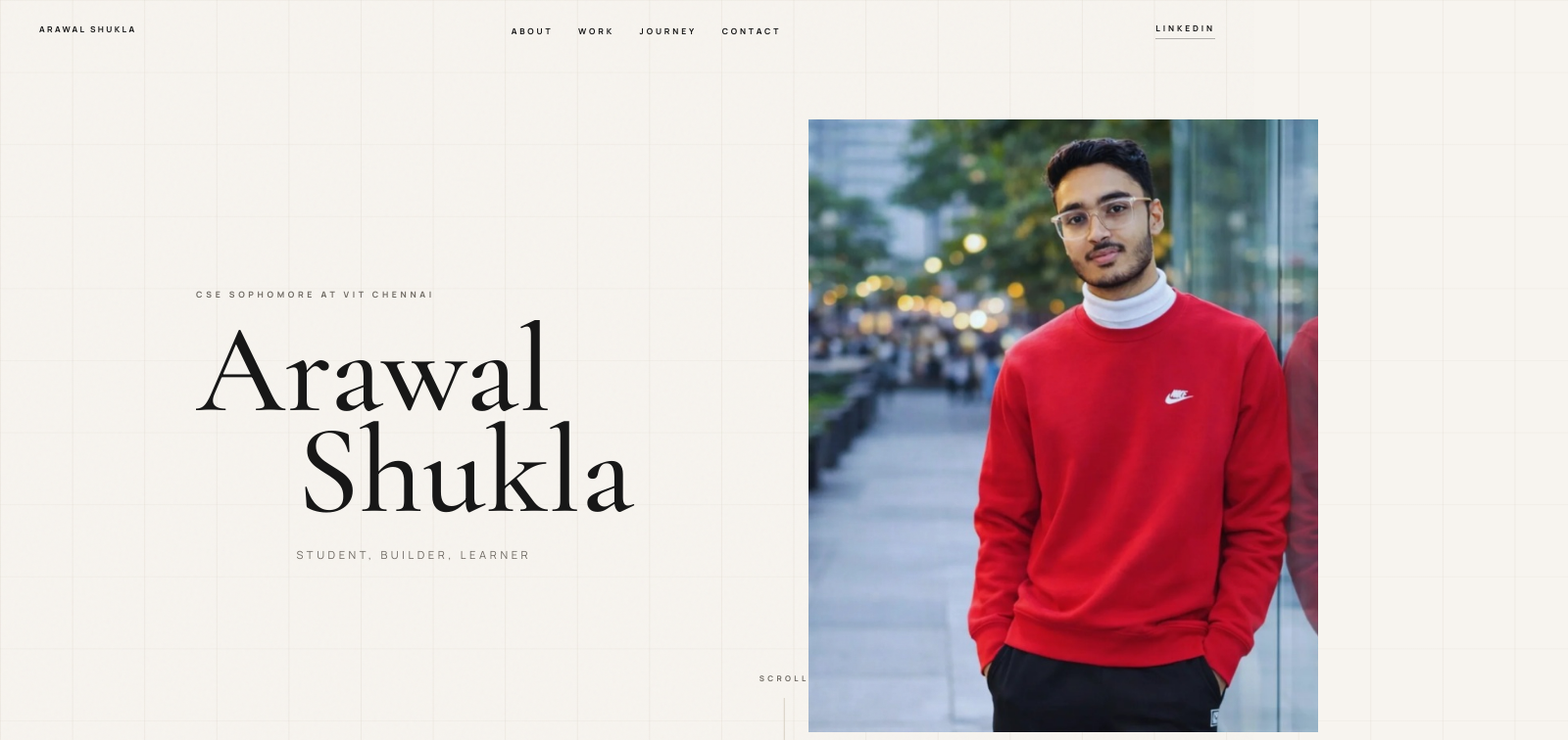
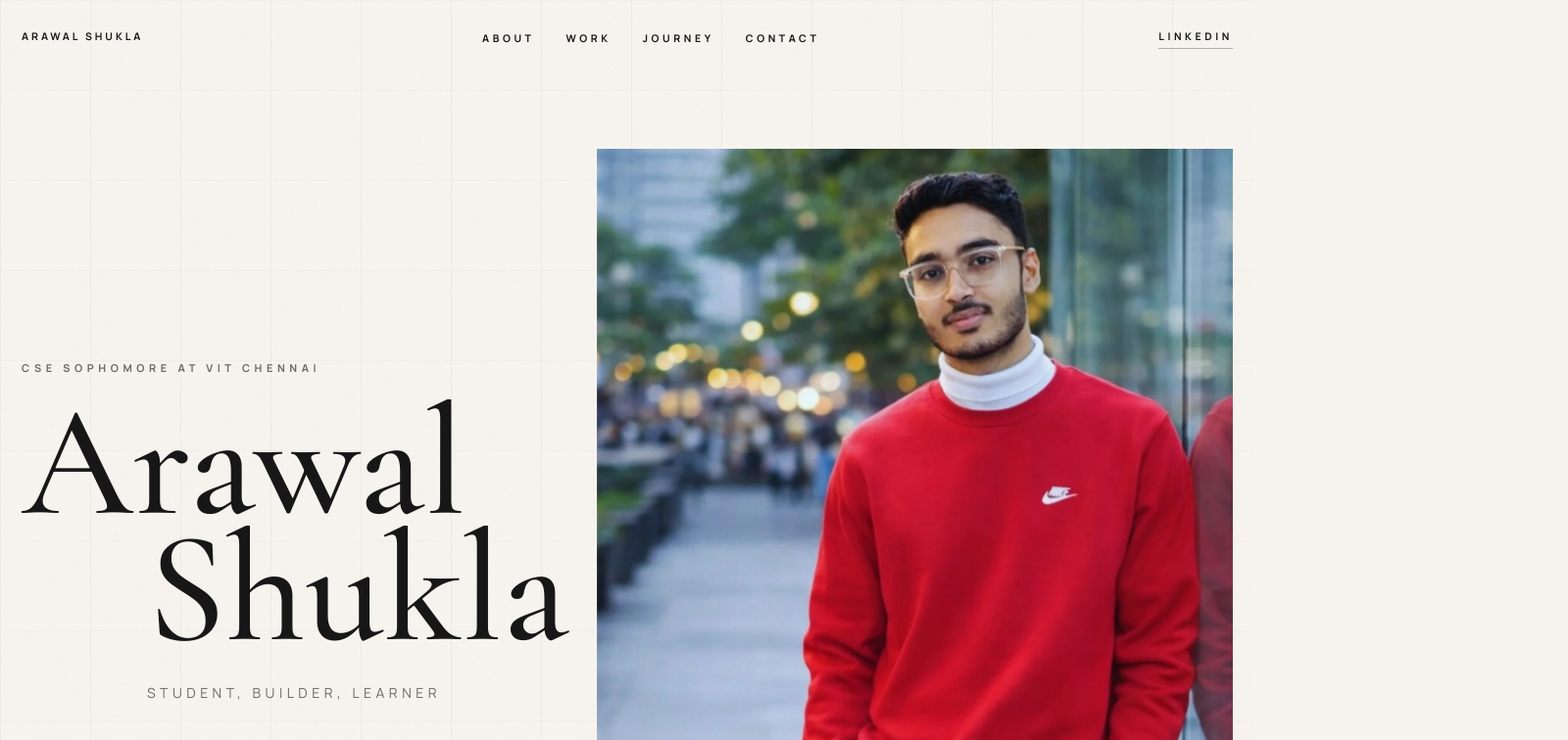
Before and after one commit to Arawal123/Personal-portfolio, a Next.js app: page / in a window 1280 px wide. Shown: the top 756 px of the page at 98% size, 1600 px wide, since content can reach past the window. Built offline with nearby package versions, Linux system fonts and the light colour scheme.

Commit message:
Restore default page scale

```diff
--- a/app/globals.css
+++ b/app/globals.css
@@ -49,7 +49,6 @@ html.lenis body {
 
 body {
   min-height: 100vh;
-  width: 125%;
   overflow-x: hidden;
   background:
     linear-gradient(90deg, rgba(216, 208, 196, 0.26) 1px, transparent 1px),
@@ -59,7 +58,6 @@ body {
   color: var(--foreground);
   font-family: var(--font-sans), Manrope, Inter, ui-sans-serif, system-ui, sans-serif;
   letter-spacing: 0;
-  zoom: 0.8;
 }
 
 body::before {
```
